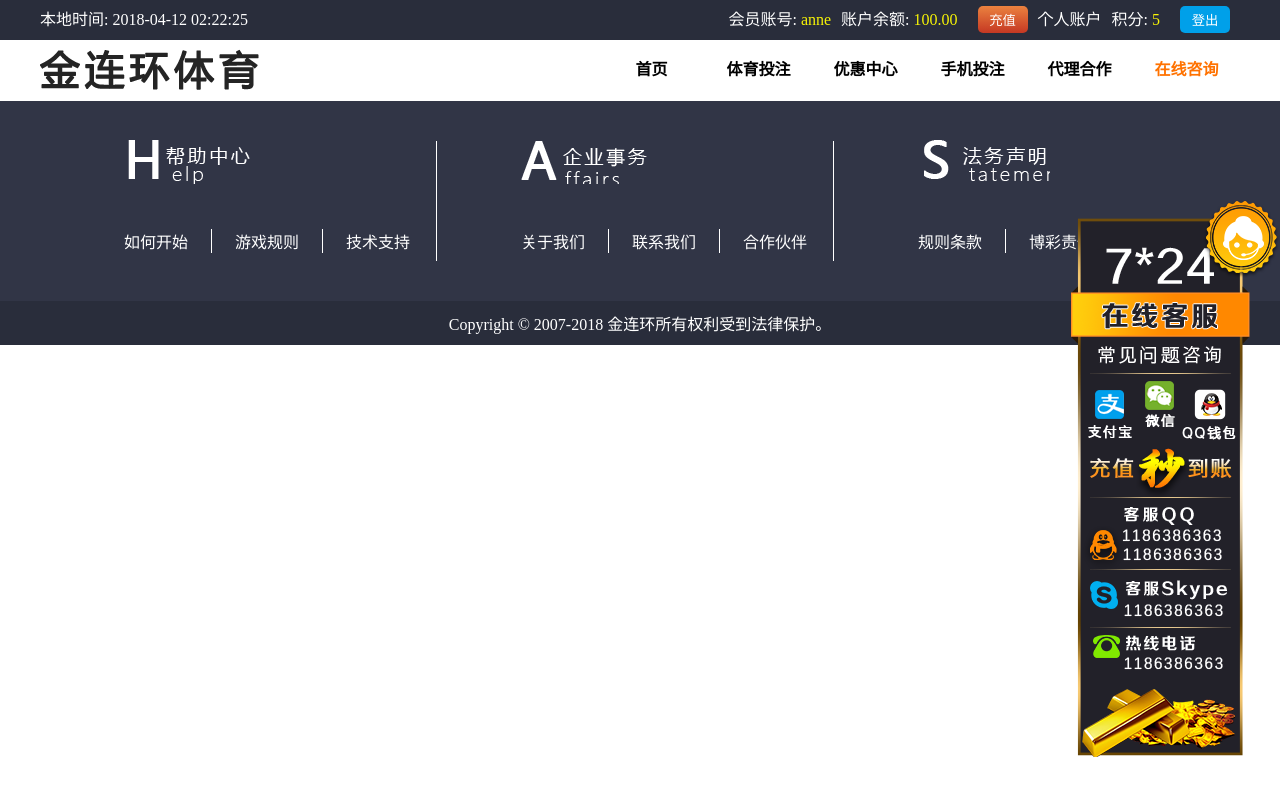
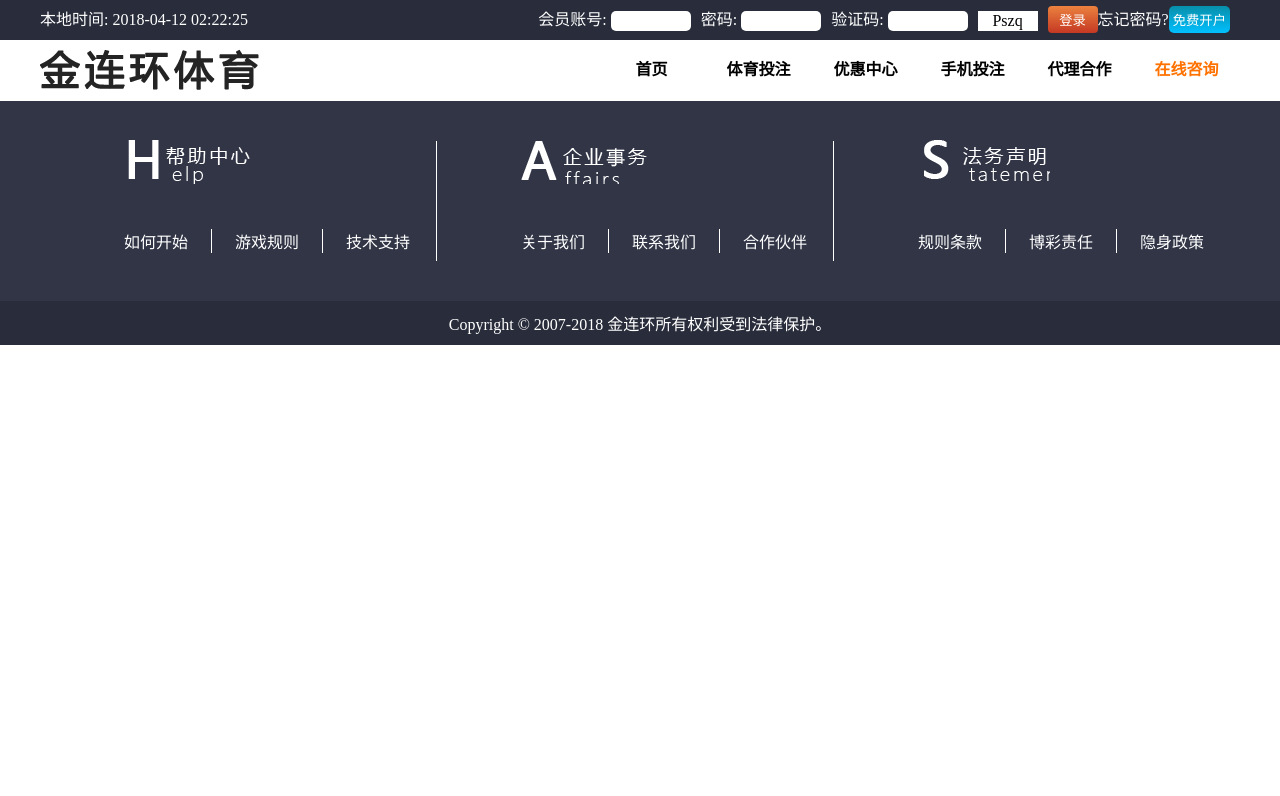
Before and after one commit to liu60/jlh, a Vue app: page /#/reg in a window 1280 px wide. Shown: the top 796 px of the page. Built offline with nearby package versions, Linux system fonts and the light colour scheme.

Commit message:
非人为

```diff
--- a/src/App.vue
+++ b/src/App.vue
@@ -3,7 +3,7 @@
     <headers></headers>
     <router-view/>
     <footers></footers>
-    <boots></boots>
+    <boots v-if="$route.path !=='/reg'"></boots>
   </div>
 </template>
 
--- /dev/null
+++ b/src/assets/css/reg.css
@@ -0,0 +1,4 @@
+.reg-bg{
+  width: 100%;
+  height: ;
+}
--- a/src/components/header.vue
+++ b/src/components/header.vue
@@ -3,7 +3,7 @@
     <div class="head-nav-top">
       <div class="nav-top-bg">
         <div class="fl">本地时间:  {{dateFilter(time)}}</div>
-        <ul style="display: none" class="head-login fr">
+        <ul class="head-login fr">
           <li>
             会员账号:
             <input type="text" class="login-input">
@@ -25,7 +25,7 @@
             </router-link>
           </li>
         </ul>
-        <ul class="head-login fr">
+        <ul style="display: none" class="head-login fr">
           <li>
             会员账号:
             <span>anne</span>
--- /dev/null
+++ b/src/components/register.vue
@@ -0,0 +1,8 @@
+<template>
+  <div>
+    <div class="reg-bg"></div>
+  </div>
+</template>
+<style>
+  @import "./../assets/css/reg.css";
+</style>
--- a/src/router/index.js
+++ b/src/router/index.js
@@ -2,6 +2,7 @@ import Vue from 'vue'
 import Router from 'vue-router'
 import index from './../components/index'
 import daili from './../components/daili'
+import reg from  './../components/register'
 
 Vue.use(Router);
 
@@ -21,6 +22,11 @@ export default new Router({
       path:'/daili',
       name:'daili',
       component:daili
+    },
+    {
+      path:'/reg',
+      name:'reg',
+      component:reg
     }
   ]
 })
```
